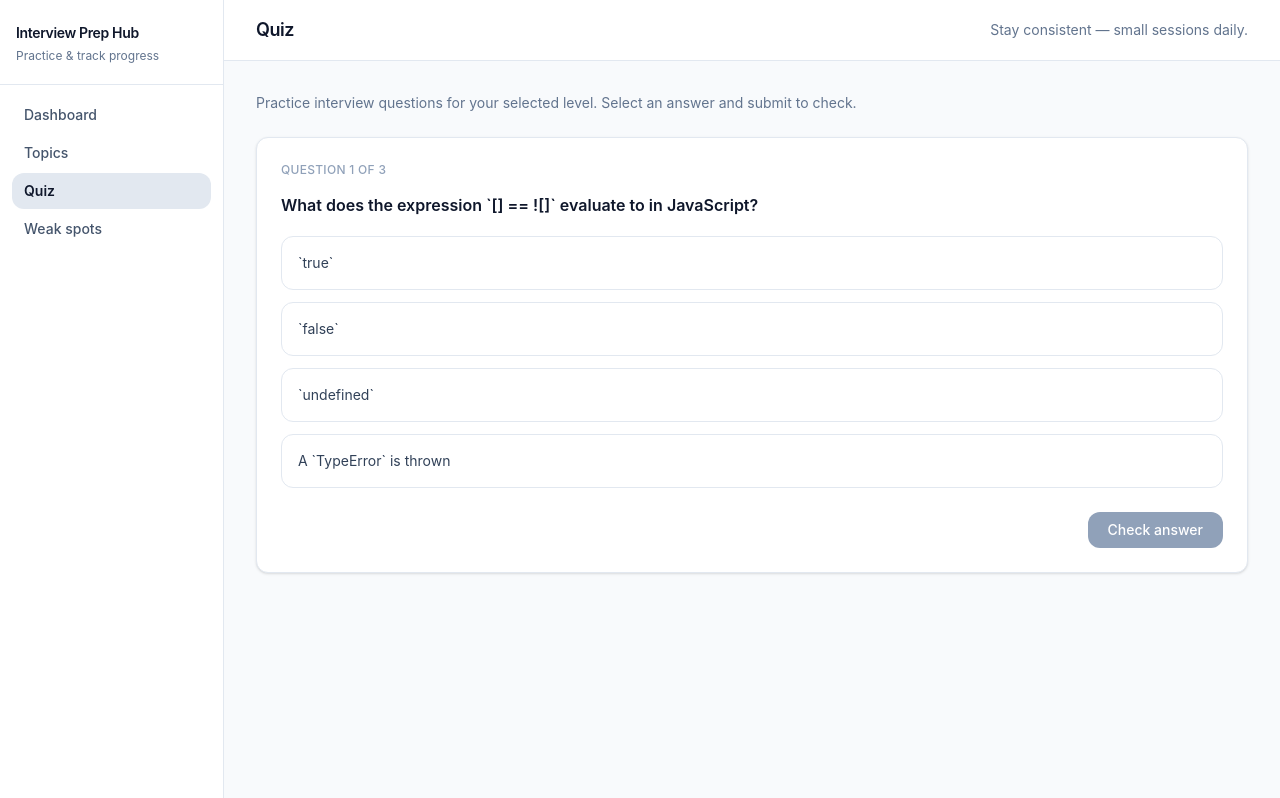
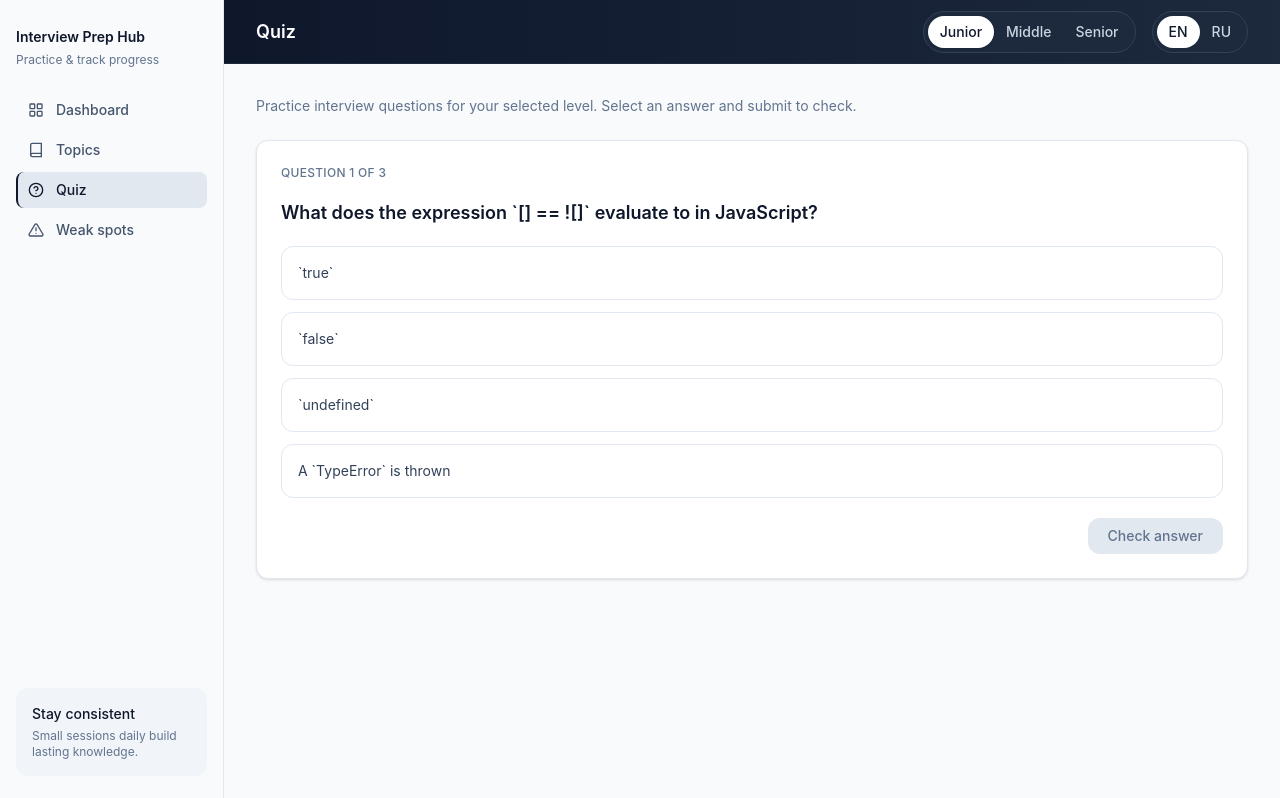
Before and after one commit to annabusko/interview-prep-hub, a React (Vite) app: page /interview-prep-hub/quiz in a window 1280 px wide. Built offline with nearby package versions, Linux system fonts and the light colour scheme.

Commit message:
feat: redesign header and main page

```diff
--- a/src/components/layout/AppHeader.tsx
+++ b/src/components/layout/AppHeader.tsx
@@ -1,5 +1,7 @@
 import { useTranslation } from 'react-i18next'
 import { useLocation } from 'react-router-dom'
+import { usePreferences } from '../../app/providers/preferences/usePreferences'
+import type { ContentLanguage, InterviewLevel } from '../../domain/models'
 import { PATHS } from '../../routes/paths'
 
 const ROUTE_TITLE_KEYS: Record<string, string> = {
@@ -9,19 +11,60 @@ const ROUTE_TITLE_KEYS: Record<string, string> = {
   [PATHS.weakSpots]: 'nav.weakSpots',
 }
 
+const LEVELS: InterviewLevel[] = ['junior', 'middle', 'senior']
+const LANGUAGES: ContentLanguage[] = ['en', 'ru']
+
 export function AppHeader() {
   const { t } = useTranslation()
   const { pathname } = useLocation()
+  const { preferences, setSelectedLevel, setSelectedLanguage } = usePreferences()
+  const { selectedLevel, selectedLanguage } = preferences
+
   const titleKey =
     ROUTE_TITLE_KEYS[pathname] ??
     (pathname.startsWith(PATHS.topics + '/') ? 'topicDetails.pageTitle' : null)
   const title = titleKey ? t(titleKey) : t('nav.appName')
 
   return (
-    <header className="border-b border-slate-200 bg-white px-6 py-4 lg:px-8">
-      <div className="flex items-center justify-between gap-4">
-        <h1 className="text-lg font-semibold tracking-tight text-slate-900">{title}</h1>
-        <p className="hidden text-sm text-slate-500 sm:block">Stay consistent — small sessions daily.</p>
+    <header className="bg-gradient-to-r from-slate-900 to-slate-800 px-6 lg:px-8 h-16 flex items-center border-b border-slate-800">
+      <div className="flex w-full items-center justify-between">
+        <h1 className="text-lg font-semibold text-white">{title}</h1>
+        <div className="flex items-center gap-4">
+          <div className="flex items-center rounded-full border border-slate-700 bg-slate-800 p-1">
+            {LEVELS.map((level) => (
+              <button
+                key={level}
+                type="button"
+                onClick={() => setSelectedLevel(level)}
+                className={[
+                  'rounded-full px-3 py-1.5 text-sm font-medium transition-all',
+                  selectedLevel === level
+                    ? 'bg-white text-slate-900 shadow-sm'
+                    : 'text-slate-300 hover:text-white',
+                ].join(' ')}
+              >
+                {t(`filters.${level}`)}
+              </button>
+            ))}
+          </div>
+          <div className="flex items-center rounded-full border border-slate-700 bg-slate-800 p-1">
+            {LANGUAGES.map((lang) => (
+              <button
+                key={lang}
+                type="button"
+                onClick={() => setSelectedLanguage(lang)}
+                className={[
+                  'rounded-full px-3 py-1.5 text-sm font-medium uppercase transition-all',
+                  selectedLanguage === lang
+                    ? 'bg-white text-slate-900'
+                    : 'text-slate-300 hover:text-white',
+                ].join(' ')}
+              >
+                {lang}
+              </button>
+            ))}
+          </div>
+        </div>
       </div>
     </header>
   )
--- a/src/components/layout/AppSidebar.tsx
+++ b/src/components/layout/AppSidebar.tsx
@@ -1,3 +1,4 @@
+import type { ReactNode } from 'react'
 import { useTranslation } from 'react-i18next'
 import { NavLink, useLocation } from 'react-router-dom'
 import { PATHS } from '../../routes/paths'
@@ -11,37 +12,78 @@ function navItemIsActive(pathname: string, to: string, end: boolean | undefined)
   return pathname === to || pathname.startsWith(`${to}/`)
 }
 
+const NAV_ICONS: Record<string, ReactNode> = {
+  [PATHS.dashboard]: (
+    <svg xmlns="http://www.w3.org/2000/svg" viewBox="0 0 24 24" fill="none" stroke="currentColor" strokeWidth={2} strokeLinecap="round" strokeLinejoin="round" className="h-4 w-4">
+      <rect x="3" y="3" width="7" height="7" rx="1" />
+      <rect x="14" y="3" width="7" height="7" rx="1" />
+      <rect x="3" y="14" width="7" height="7" rx="1" />
+      <rect x="14" y="14" width="7" height="7" rx="1" />
+    </svg>
+  ),
+  [PATHS.topics]: (
+    <svg xmlns="http://www.w3.org/2000/svg" viewBox="0 0 24 24" fill="none" stroke="currentColor" strokeWidth={2} strokeLinecap="round" strokeLinejoin="round" className="h-4 w-4">
+      <path d="M4 19.5A2.5 2.5 0 0 1 6.5 17H20" />
+      <path d="M6.5 2H20v20H6.5A2.5 2.5 0 0 1 4 19.5v-15A2.5 2.5 0 0 1 6.5 2z" />
+    </svg>
+  ),
+  [PATHS.quiz]: (
+    <svg xmlns="http://www.w3.org/2000/svg" viewBox="0 0 24 24" fill="none" stroke="currentColor" strokeWidth={2} strokeLinecap="round" strokeLinejoin="round" className="h-4 w-4">
+      <circle cx="12" cy="12" r="10" />
+      <path d="M9.09 9a3 3 0 0 1 5.83 1c0 2-3 3-3 3" />
+      <line x1="12" y1="17" x2="12.01" y2="17" />
+    </svg>
+  ),
+  [PATHS.weakSpots]: (
+    <svg xmlns="http://www.w3.org/2000/svg" viewBox="0 0 24 24" fill="none" stroke="currentColor" strokeWidth={2} strokeLinecap="round" strokeLinejoin="round" className="h-4 w-4">
+      <path d="M10.29 3.86L1.82 18a2 2 0 0 0 1.71 3h16.94a2 2 0 0 0 1.71-3L13.71 3.86a2 2 0 0 0-3.42 0z" />
+      <line x1="12" y1="9" x2="12" y2="13" />
+      <line x1="12" y1="17" x2="12.01" y2="17" />
+    </svg>
+  ),
+}
+
 export function AppSidebar() {
   const { pathname } = useLocation()
   const { t } = useTranslation()
 
   return (
-    <aside className="flex w-56 shrink-0 flex-col border-r border-slate-200 bg-white">
-      <div className="border-b border-slate-200 px-4 py-5">
-        <span className="text-sm font-semibold tracking-tight text-slate-900">
+    <aside className="flex w-56 shrink-0 flex-col border-r border-slate-200 bg-slate-50 py-6 px-4">
+      <div className="mb-6">
+        <span className="text-sm font-semibold text-slate-900">
           {t('nav.appName')}
         </span>
         <p className="mt-1 text-xs text-slate-500">{t('nav.appTagline')}</p>
       </div>
-      <nav className="flex flex-1 flex-col gap-0.5 p-3" aria-label="Main">
-        {NAV_ITEMS.map((item) => (
+      <nav className="flex flex-1 flex-col gap-1" aria-label="Main">
+        {NAV_ITEMS.map((item) => {
+          const isActive = navItemIsActive(pathname, item.to, item.end)
+          return (
             <NavLink
               key={item.to}
               to={item.to}
               end={item.end}
-            className={() =>
+              className={
                 [
-                'rounded-xl px-3 py-2 text-sm font-medium transition-colors',
-                navItemIsActive(pathname, item.to, item.end)
-                  ? 'bg-slate-200 text-slate-900 font-semibold'
-                  : 'text-slate-600 hover:bg-slate-100 hover:text-slate-900',
+                  'flex items-center gap-3 rounded-lg px-3 py-2 text-sm transition-all',
+                  isActive
+                    ? 'border-l-2 border-slate-900 bg-slate-200 pl-2.5 font-medium text-slate-900'
+                    : 'font-medium text-slate-600 hover:bg-slate-100 hover:text-slate-900',
                 ].join(' ')
               }
             >
+              {NAV_ICONS[item.to]}
               {t(item.label)}
             </NavLink>
-        ))}
+          )
+        })}
       </nav>
+      <div className="mt-auto pt-6">
+        <div className="rounded-xl bg-slate-100 p-4">
+          <p className="text-sm font-medium text-slate-900">{t('nav.tipTitle')}</p>
+          <p className="mt-1 text-xs text-slate-500">{t('nav.tipText')}</p>
+        </div>
+      </div>
     </aside>
   )
 }
--- a/src/i18n/locales/en.json
+++ b/src/i18n/locales/en.json
@@ -5,7 +5,9 @@
     "dashboard": "Dashboard",
     "topics": "Topics",
     "quiz": "Quiz",
-    "weakSpots": "Weak spots"
+    "weakSpots": "Weak spots",
+    "tipTitle": "Stay consistent",
+    "tipText": "Small sessions daily build lasting knowledge."
   },
   "filters": {
     "level": "Level",
@@ -44,6 +46,7 @@
     "tagline": "Stay consistent — small sessions daily.",
     "description": "Learning progress summary for your selected level.",
     "summary": {
+      "title": "Progress summary",
       "totalTopics": "Total topics",
       "newTopics": "New",
       "learningTopics": "Learning",
--- a/src/i18n/locales/ru.json
+++ b/src/i18n/locales/ru.json
@@ -5,7 +5,9 @@
     "dashboard": "Обзор",
     "topics": "Темы",
     "quiz": "Квиз",
-    "weakSpots": "Слабые места"
+    "weakSpots": "Слабые места",
+    "tipTitle": "Будьте последовательны",
+    "tipText": "Короткие сессии каждый день формируют прочные знания."
   },
   "filters": {
     "level": "Уровень",
@@ -44,6 +46,7 @@
     "tagline": "Занимайтесь регулярно — небольшими сессиями каждый день.",
     "description": "Сводка прогресса обучения для выбранного уровня.",
     "summary": {
+      "title": "Сводка прогресса",
       "totalTopics": "Всего тем",
       "newTopics": "Новые",
       "learningTopics": "В процессе",
--- a/src/pages/QuizPage.tsx
+++ b/src/pages/QuizPage.tsx
@@ -85,17 +85,17 @@ function QuizSession({ filteredQuestions, selectedLevel, selectedLanguage }: Rea
       [...currentQuestion.correctAnswerIds].sort((a, b) => a.localeCompare(b)).join(',')
 
   return (
-    <div className="rounded-xl border border-slate-200 bg-white p-6 shadow-sm">
-      <div className="mb-4 flex items-center justify-between">
-        <p className="text-xs font-medium uppercase tracking-wide text-slate-400">
+    <div className="space-y-5 rounded-xl border border-slate-200 bg-white p-6 shadow-sm">
+      <div className="flex items-center justify-between">
+        <p className="text-xs font-medium uppercase tracking-wide text-slate-500">
           {t('quiz.progress', { current: currentIndex + 1, total: filteredQuestions.length })}
         </p>
       </div>
-      <p className="text-base font-semibold leading-snug text-slate-900">
+      <p className="text-lg font-semibold leading-snug text-slate-900">
         {currentQuestion.prompt[selectedLanguage]}
       </p>
 
-      <ul className="mt-5 flex flex-col gap-3">
+      <ul className="flex flex-col gap-3">
         {currentQuestion.options.map((option) => {
           const isSelected = selectedIds.includes(option.id)
           const isCorrectOption =
@@ -103,7 +103,7 @@ function QuizSession({ filteredQuestions, selectedLevel, selectedLanguage }: Rea
           const isWrongSelected =
             submitted && isSelected && !currentQuestion.correctAnswerIds.includes(option.id)
 
-            let optionClass = 'w-full rounded-xl border p-4 text-left text-sm transition'
+          let optionClass = 'w-full rounded-xl border p-4 text-left text-sm transition-all'
           if (submitted) {
             if (isCorrectOption) {
               optionClass += ' border-green-400 bg-green-50 text-green-900 font-medium'
@@ -114,8 +114,8 @@ function QuizSession({ filteredQuestions, selectedLevel, selectedLanguage }: Rea
             }
           } else {
             optionClass += isSelected
-                ? ' border-slate-900 bg-slate-100 text-slate-900 font-medium cursor-pointer'
-                : ' border-slate-200 text-slate-700 hover:border-slate-300 hover:bg-slate-100 hover:text-slate-900 cursor-pointer'
+              ? ' cursor-pointer border-slate-900 bg-slate-100 font-medium text-slate-900'
+              : ' cursor-pointer border-slate-200 bg-white text-slate-700 hover:-translate-y-0.5 hover:border-slate-400 hover:bg-slate-50'
           }
 
           return (
@@ -135,7 +135,7 @@ function QuizSession({ filteredQuestions, selectedLevel, selectedLanguage }: Rea
 
       {submitted && (
         <div
-            className={`mt-5 rounded-lg border p-4 text-sm ${
+          className={`rounded-lg border p-4 text-sm ${
             isCorrect
               ? 'border-green-200 bg-green-50 text-green-800'
               : 'border-red-200 bg-red-50 text-red-800'
@@ -146,7 +146,7 @@ function QuizSession({ filteredQuestions, selectedLevel, selectedLanguage }: Rea
         </div>
       )}
 
-        <div className="mt-6 flex justify-end">
+      <div className="flex justify-end">
         {submitted ? (
           <button
             type="button"
@@ -160,7 +160,7 @@ function QuizSession({ filteredQuestions, selectedLevel, selectedLanguage }: Rea
             type="button"
             disabled={selectedIds.length === 0}
             onClick={handleSubmit}
-              className="rounded-xl bg-slate-900 px-5 py-2 text-sm font-medium text-white transition-colors hover:bg-slate-800 disabled:cursor-not-allowed disabled:bg-slate-400"
+            className="rounded-xl bg-slate-900 px-5 py-2 text-sm font-medium text-white transition-colors hover:bg-slate-800 disabled:cursor-not-allowed disabled:bg-slate-200 disabled:text-slate-500"
           >
             {t('quiz.submit')}
           </button>
```
Also changed, not shown: src/pages/DashboardPage.tsx (+103 -21 lines). Lines whose indentation alone changed are shown as unchanged.
